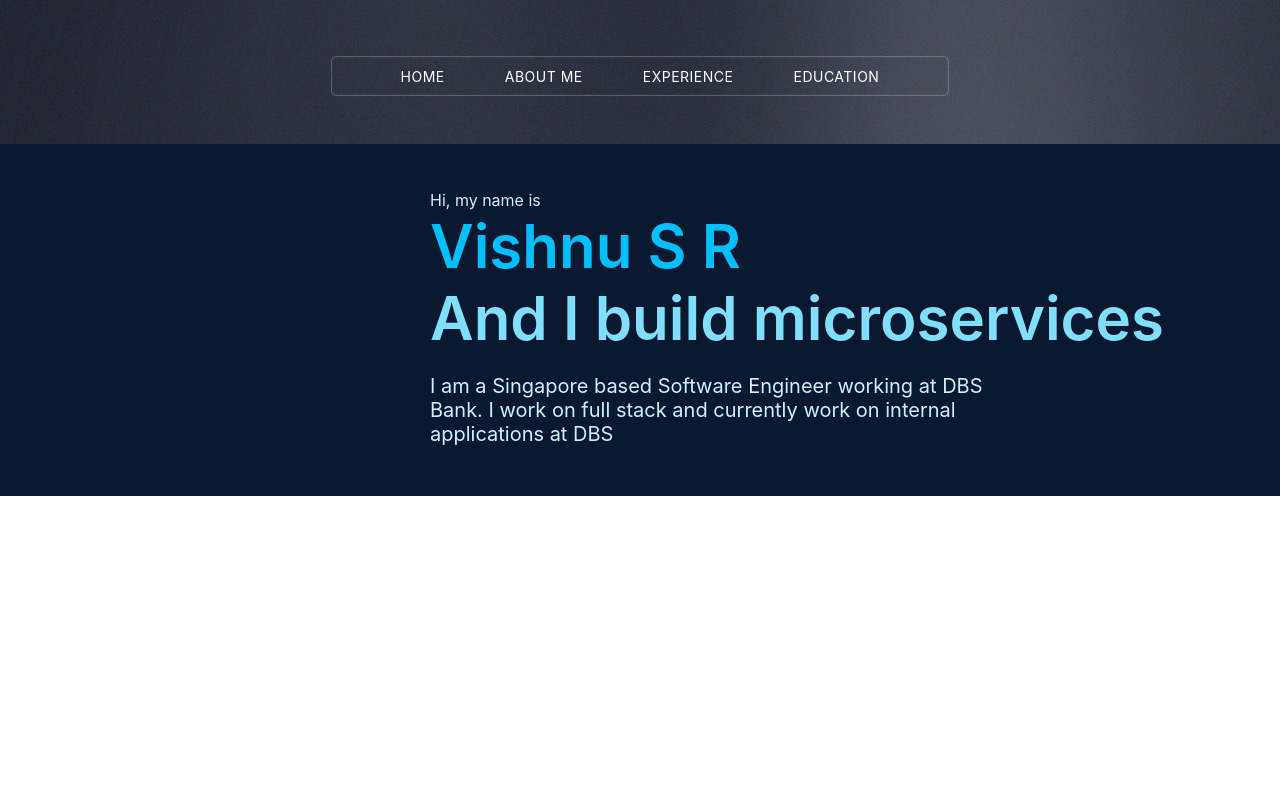
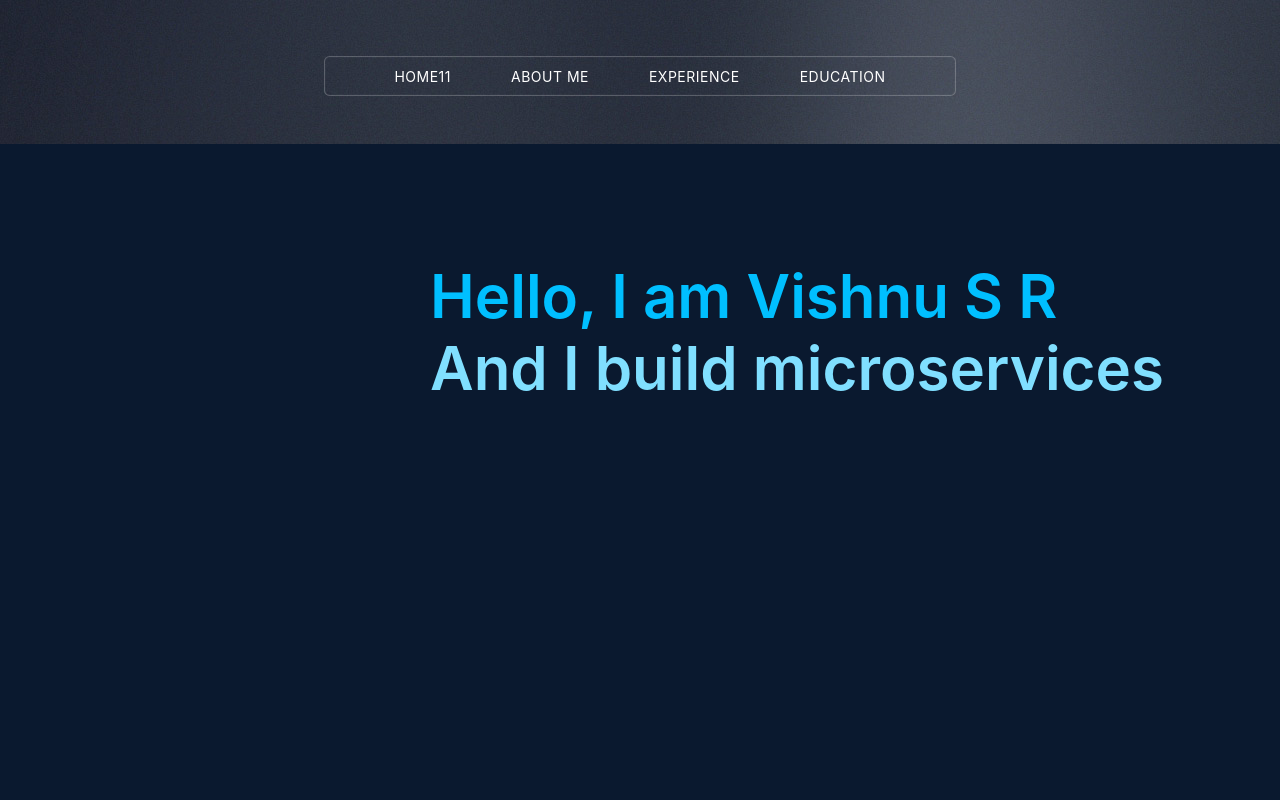
Before and after one commit to vishnusr90/vishnusr90.github.io, a React (Create React App) app: page / in a window 1280 px wide. Shown: the top 800 px of the page. Built offline with nearby package versions, Linux system fonts and the light colour scheme.

Commit message:
Update components

```diff
--- a/src/App.js
+++ b/src/App.js
@@ -1,13 +1,14 @@
-import logo from './logo.svg';
 import './App.css';
 import Header from './components/Header/Header';
-import AboutMe from './components/AboutMe/AboutMe';
+import ShortIntro from "./components/Short-Intro/ShortIntro";
+import AboutMe from "./components/AboutMe/AboutMe";
 
 function App() {
   return (
     <div className="App">
       <Header />
-      <AboutMe></AboutMe>
+      <ShortIntro />
+      <AboutMe />
     </div>
   );
 }
--- a/src/components/AboutMe/AboutMe.css
+++ b/src/components/AboutMe/AboutMe.css
@@ -3,6 +3,8 @@ section {
     padding: 30px 410px;
     height: 100%;
     color: #ccf2ff;
+    padding-top: 100px;
+    padding-bottom: 500px;
 }
 
 section > div > p {
--- a/src/components/AboutMe/AboutMe.js
+++ b/src/components/AboutMe/AboutMe.js
@@ -3,13 +3,9 @@ import styles from './AboutMe.css';
 function AboutMe() {
     return (
         <section className="{styles.section}">
-            {/*<div className="heading">About Me</div>*/}
+            <div className="heading">Who Am I ?</div>
 
             <div className="scroll name-section">
-                <p>Hi, my name is
-                    <div className="name">Vishnu S R</div>
-                    <div className="name name-fade">And I build microservices</div>
-                </p>
                 <p className="widthh">
                     I am a Singapore based Software Engineer working at DBS Bank.
                     I work on full stack and currently work on internal applications at DBS
--- a/src/components/Navigation/Navigation.js
+++ b/src/components/Navigation/Navigation.js
@@ -5,7 +5,7 @@ function Navigation() {
       <nav className={styles.nav}>
           <ul>
               <li>
-                  <a href="">Home</a>
+                  <a href="">Home11</a>
                   <a href="">About Me</a>
                   <a href="">Experience</a>
                   <a href="">Education</a>
--- a/src/components/Short-Intro/ShortIntro.css
+++ b/src/components/Short-Intro/ShortIntro.css
@@ -1,6 +1,47 @@
 
+section {
+    padding: 30px 410px;
+    height: 100%;
+    color: #ccf2ff;
+    padding-top: 100px;
+    padding-bottom: 500px;
+}
 
-test {
-    padding-top: 250px;
-    font-size: 40px;
+section > div > p {
+    padding-left: 20px;
+    width: 800px;
 }
+
+section .heading {
+    font-size: 30px;
+    color: orange;
+}
+
+.name-section p {
+    font-family: -apple-system, BlinkMacSystemFont, 'Segoe UI', 'Roboto', 'Oxygen', 'Ubuntu', 'Cantarell', 'Fira Sans', 'Droid Sans', 'Helvetica Neue', sans-serif;
+}
+
+.name {
+    color: #00bfff;
+    font-size: 60px;
+    font-weight: 600;
+}
+
+.name-fade {
+    color: #80dfff;
+}
+
+.widthh {
+    width: 566px;
+    font-size: 20px;
+    text-align: left;
+}
+
+/*.scroll {*/
+/*    opacity: 0;*/
+/*    transition: opacity 2s;*/
+/*}*/
+
+/*.scroll.scrolled {*/
+/*    opacity: 1;*/
+/*}*/
--- a/src/components/Short-Intro/ShortIntro.js
+++ b/src/components/Short-Intro/ShortIntro.js
@@ -1,10 +1,14 @@
-import styles from './ShortIntro.css';
 
 function ShortIntro() {
     return (
-        <div className={styles.test}>
-            HI I am vishnu !!!!
-        </div>
+        <section className="section">
+            <div className="scroll name-section">
+                <p>
+                    <div className="name">Hello, I am Vishnu S R</div>
+                    <div className="name name-fade">And I build microservices</div>
+                </p>
+            </div>
+        </section>
     );
 }
 
```
